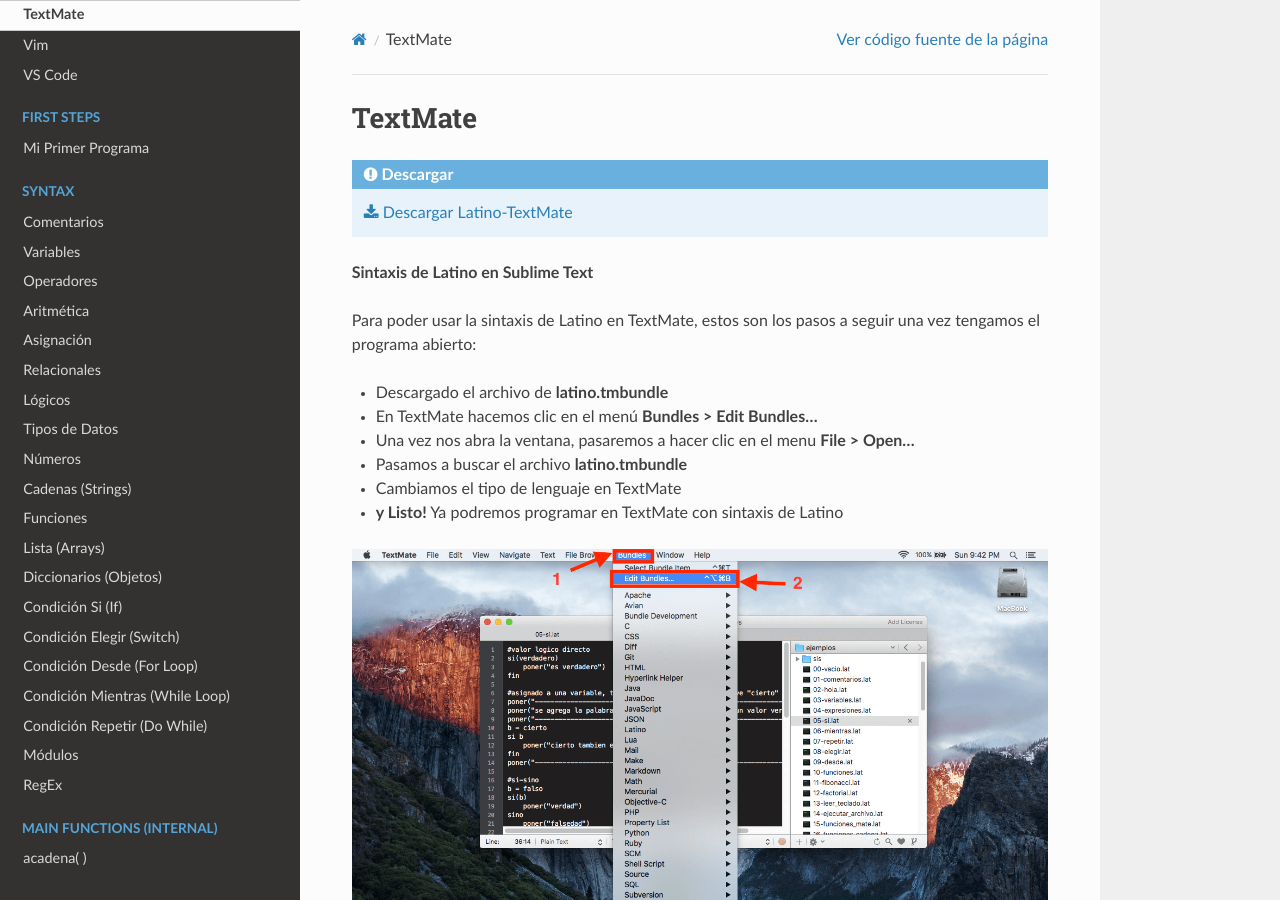
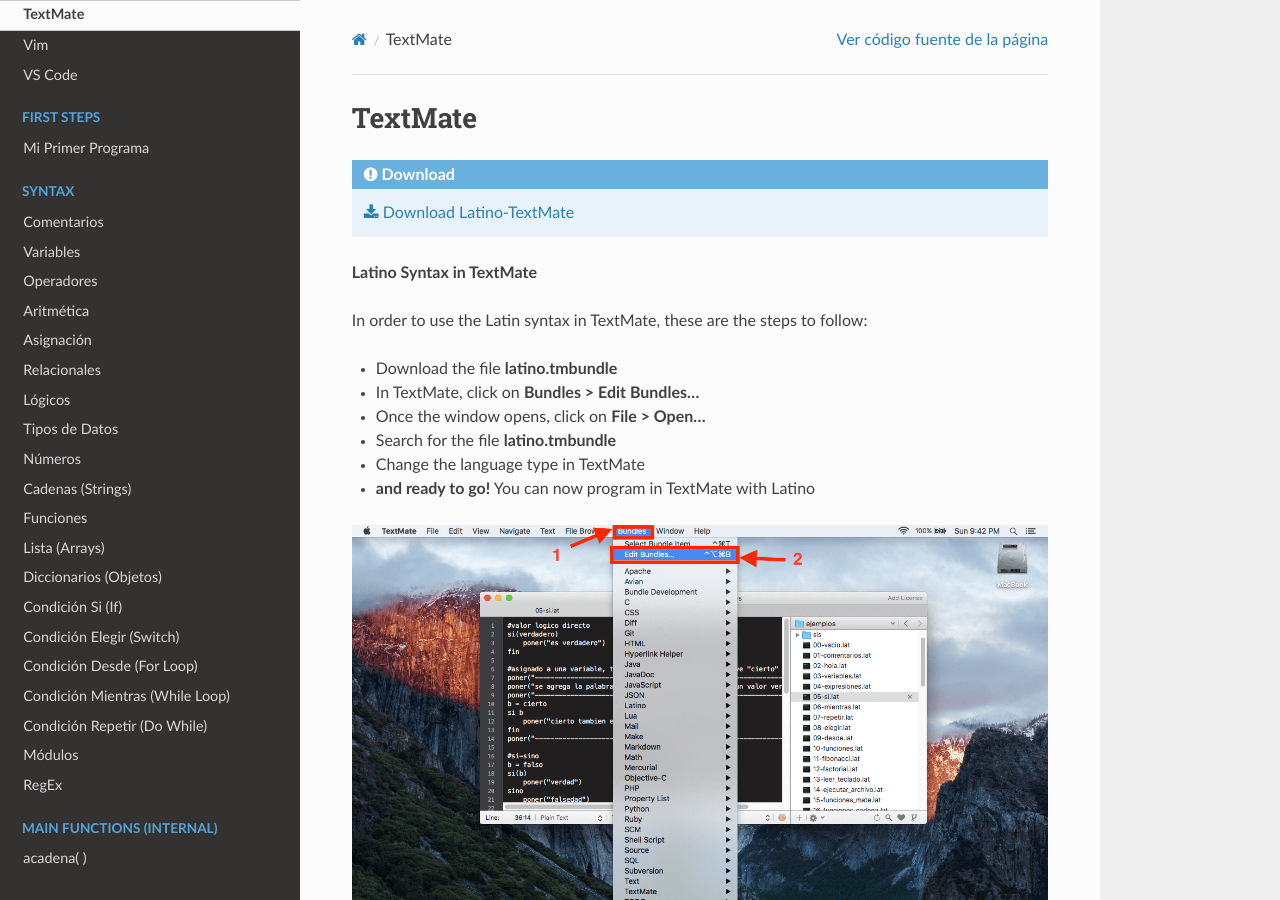
Before and after one commit to LatinoDocs/Manual-Latino.en-USA, a Sphinx documentation site: the page built from docs/editores/TextMate.rst, in a window 1280 px wide and 900 px high. Built offline with Sphinx 7.4.7 and the Read the Docs theme 2.0.0, drawn with Linux system fonts in a browser that asks for light colours; comment, search, counter and statistics services are not loaded.

Commit message:
📝 traducir el folder Text Editors

```diff
--- a/docs/editores/TextMate.rst
+++ b/docs/editores/TextMate.rst
@@ -8,20 +8,20 @@
 TextMate
 =========
 
-.. admonition:: Descargar
+.. admonition:: Download
 
-   :download:`Descargar Latino-TextMate <https://github.com/MelvinG24/Latino-TextMate/releases/latest>`
+   :download:`Download Latino-TextMate <https://github.com/MelvinG24/Latino-TextMate/releases/latest>`
 
-**Sintaxis de Latino en Sublime Text**
+**Latino Syntax in TextMate**
 
-Para poder usar la sintaxis de Latino en TextMate, estos son los pasos a seguir una vez tengamos el programa abierto:
+In order to use the Latin syntax in TextMate, these are the steps to follow:
 
-* Descargado el archivo de **latino.tmbundle**
-* En TextMate hacemos clic en el menú **Bundles > Edit Bundles...**
-* Una vez nos abra la ventana, pasaremos a hacer clic en el menu **File > Open...**
-* Pasamos a buscar el archivo **latino.tmbundle**
-* Cambiamos el tipo de lenguaje en TextMate
-* **y Listo!** Ya podremos programar en TextMate con sintaxis de Latino
+* Download the file **latino.tmbundle**
+* In TextMate, click on **Bundles > Edit Bundles...**
+* Once the window opens, click on **File > Open...**
+* Search for the file **latino.tmbundle**
+* Change the language type in TextMate
+* **and ready to go!** You can now program in TextMate with Latino
 
 .. figure:: ../_static/_media/editores-Instalacion/Textmate/Bundle.png
    :figwidth: 100%
```
Also changed, not shown: docs/editores/Atom.rst (+5 -5 lines), docs/editores/Notepad++.rst (+12 -12 lines), docs/editores/Sublime-Text.rst (+8 -8 lines), docs/editores/VS-Code.rst (+5 -5 lines), docs/editores/Vim.rst (+8 -8 lines).
